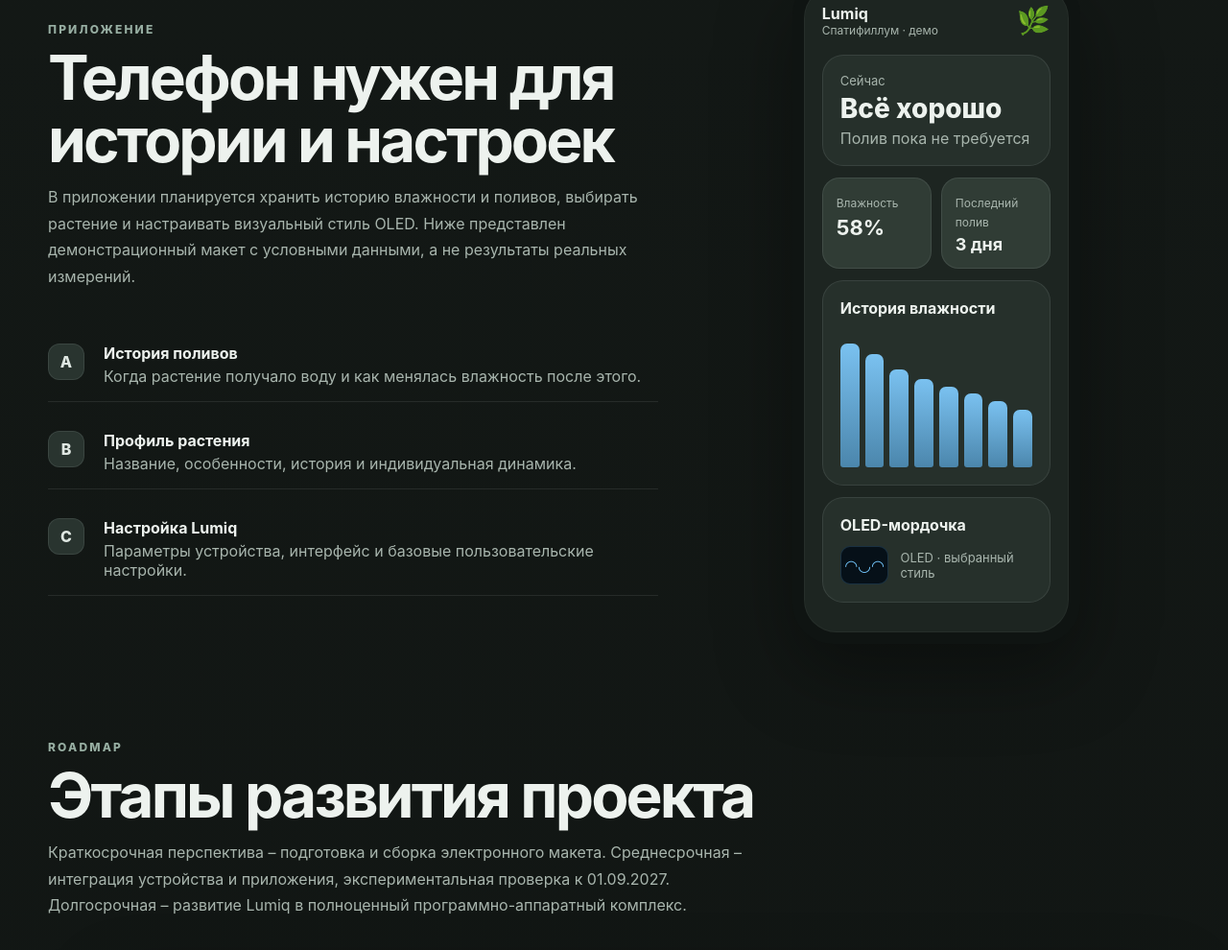
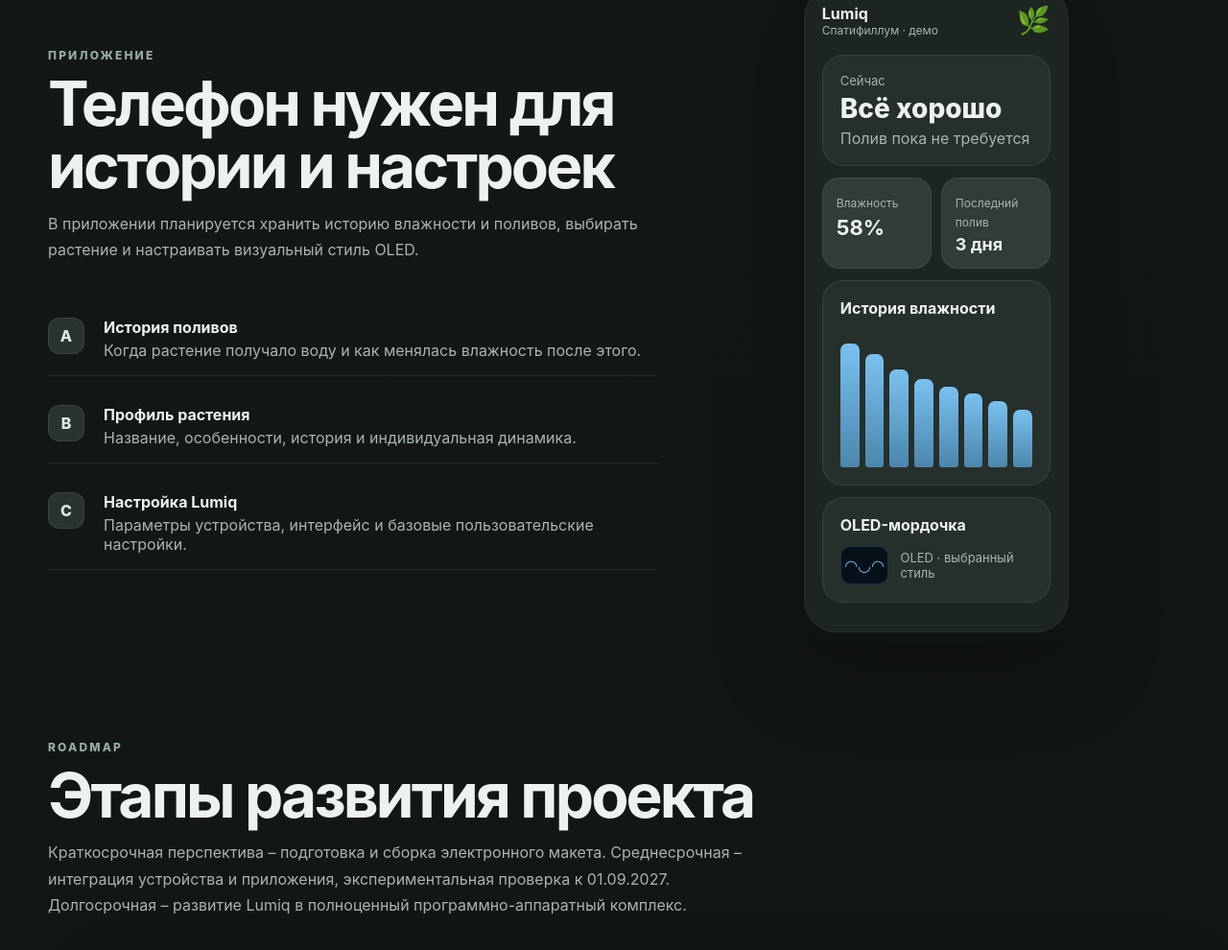
Before and after one commit to h-idwidwi/Lumiq, a plain HTML site: page index.html in a window 1280 px wide. Shown: the part 4763-5753 px from the top of the page at 96% size. Drawn offline with Linux system fonts and the light colour scheme.

Commit message:
Update index.html

```diff
--- a/index.html
+++ b/index.html
@@ -827,7 +827,7 @@
             <h2>Телефон нужен для истории и настроек</h2>
             <p>
               В приложении планируется хранить историю влажности и поливов, выбирать растение
-              и настраивать визуальный стиль OLED. Ниже представлен демонстрационный макет с условными данными, а не результаты реальных измерений.
+              и настраивать визуальный стиль OLED.
             </p>
           </div>
 
```
